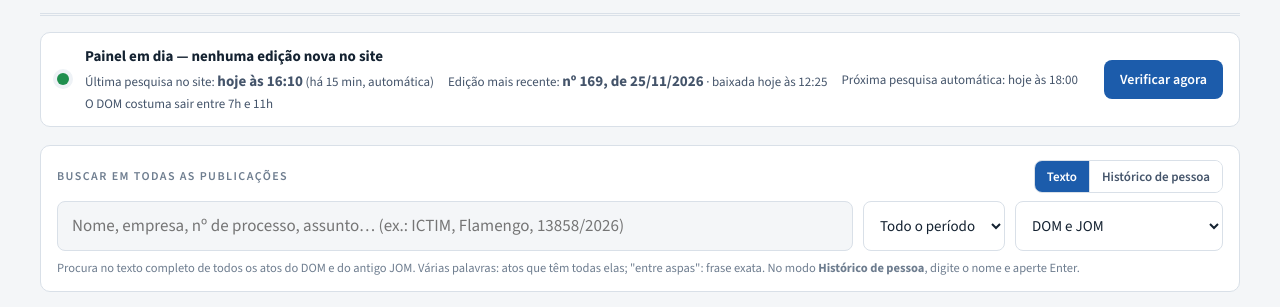
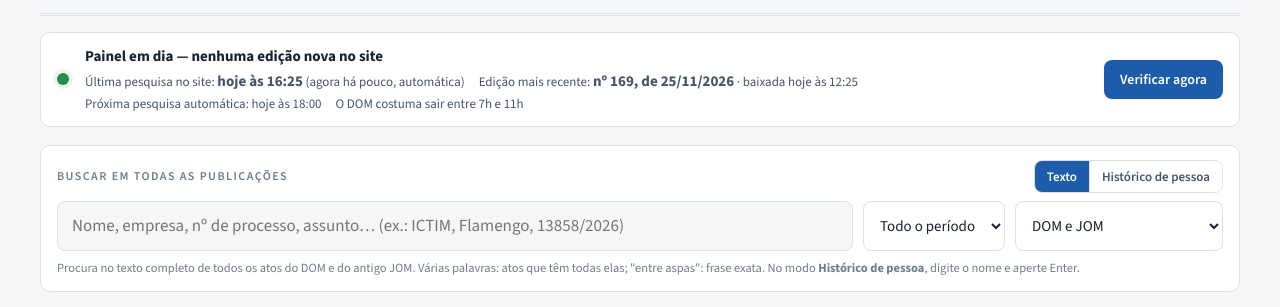
Before and after one commit to danielcamposdasilva-tech/painel-dom, a plain HTML site: page index.html in a window 1280 px wide. Shown: the part 198-505 px from the top of the page. Drawn offline with nearby package versions, Linux system fonts and the light colour scheme; a web font is replaced by a local one.

Commit message:
Painel atualizado em 25/11/2026 13:25

```diff
--- a/index.html
+++ b/index.html
@@ -1593,7 +1593,7 @@ document.getElementById("m-copiar").onclick = async () => {
 renderSalvos();
 
 // ---------- status da atualização e verificação manual ----------
-const STATUS0 = {"em_andamento": false, "inicio": "2026-11-25T13:10:15-03:00", "origem": "agendada", "ultima_verificacao": "2026-11-25T13:10:27-03:00", "resultado": "nada_novo", "erro": "", "novas": [], "painel_ok": true, "proxima": "2026-11-25T15:00:00.0000000-03:00", "faltantes": []};
+const STATUS0 = {"em_andamento": false, "inicio": "2026-11-25T13:25:15-03:00", "origem": "agendada", "ultima_verificacao": "2026-11-25T13:25:28-03:00", "resultado": "nada_novo", "erro": "", "novas": [], "painel_ok": true, "proxima": "2026-11-25T15:00:00.0000000-03:00", "faltantes": []};
 const SERVIDOR = false;
 const URL_SERVIDOR = "http://127.0.0.1:8766/";
 let stAtual = STATUS0, verificacaoNaCarga = STATUS0.ultima_verificacao || "", pedidoManual = false;
```
